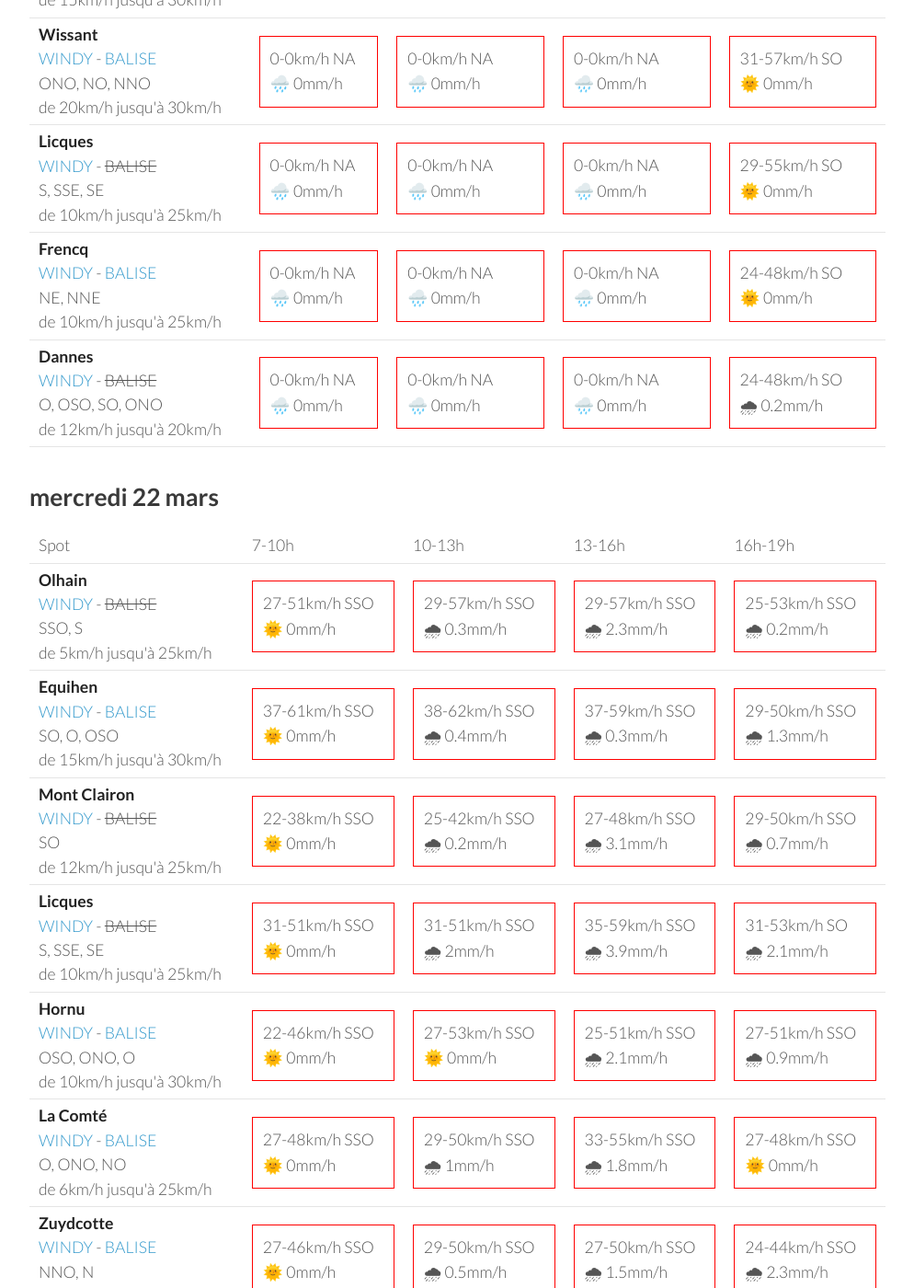
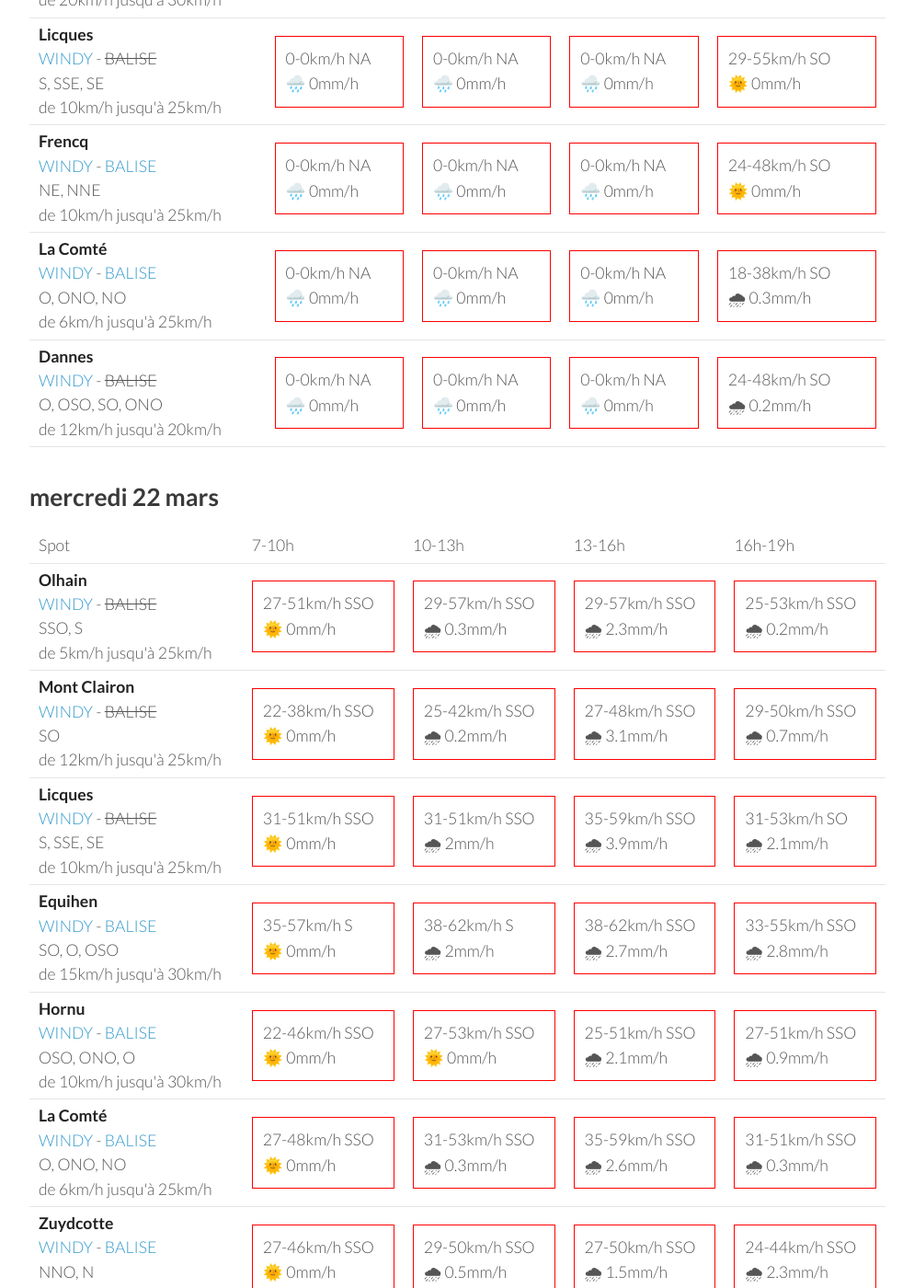
Before and after one commit to parapente-dans-le-nord/parapente-dans-le-nord.github.io, a Jekyll site: the page built from all.markdown, in a window 1280 px wide and 1400 px high, scrolled down 1163 px. Shown: the whole window at 92% size, without its empty margins (26-1020 px from the left). Built offline with Jekyll 4.4.1, drawn with Linux system fonts in a browser that asks for light colours; some of the changed text lies outside the part shown.

Commit message:
update index.markdown

```diff
--- a/all.markdown
+++ b/all.markdown
@@ -25,9 +25,9 @@ page mise à jour le mardi 21 mars 17:03
         <td><strong>Equihen</strong><br><a href="https://windy.com/50.679/1.572?50.279,1.571,8,m:e3CagdM">WINDY</a> - <span class=""><a href="https://balisemeteo.com/balise_histo.php?idBalise=159">BALISE</a> </span><br> <span class="vent-favorable">SO, O, OSO</span><br><span class="force-vent">de 15km/h jusqu'à 30km/h</span> </td>
 
             <td><div class="not-flyable"><p>0-0km/h NA</p><p>🌧️ 0mm/h</p></div></td>
-            <td><div class="not-flyable"><p>25-42km/h SSO</p><p>🌞 0mm/h</p></div></td>
-            <td><div class="not-flyable"><p>25-42km/h SSO</p><p>🌞 0mm/h</p></div></td>
-            <td><div class="not-flyable"><p>25-40km/h SO</p><p>🌞 0mm/h</p></div></td>
+            <td><div class="not-flyable"><p>0-0km/h NA</p><p>🌧️ 0mm/h</p></div></td>
+            <td><div class="not-flyable"><p>0-0km/h NA</p><p>🌧️ 0mm/h</p></div></td>
+            <td><div class="not-flyable"><p>29-46km/h SO</p><p>🌞 0mm/h</p></div></td>
 
     </tr>
 <tr>
@@ -55,15 +55,6 @@ page mise à jour le mardi 21 mars 17:03
             <td><div class="not-flyable"><p>0-0km/h NA</p><p>🌧️ 0mm/h</p></div></td>
             <td><div class="not-flyable"><p>0-0km/h NA</p><p>🌧️ 0mm/h</p></div></td>
             <td><div class="not-flyable"><p>33-51km/h SO</p><p>🌞 0mm/h</p></div></td>
-
-    </tr>
-<tr>
-        <td><strong>La Comté</strong><br><a href="https://windy.com/50.426/2.500?50.025,2.499,8">WINDY</a> - <span class=""><a href="https://balisemeteo.com/balise.php?idBalise=">BALISE</a> </span><br> <span class="vent-favorable">O, ONO, NO</span><br><span class="force-vent">de 6km/h jusqu'à 25km/h</span> </td>
-
-            <td><div class="not-flyable"><p>0-0km/h NA</p><p>🌧️ 0mm/h</p></div></td>
-            <td><div class="not-flyable"><p>20-38km/h SO</p><p>🌞 0mm/h</p></div></td>
-            <td><div class="not-flyable"><p>18-33km/h SO</p><p>🌞 0mm/h</p></div></td>
-            <td><div class="not-flyable"><p>14-37km/h SO</p><p>🌞 0mm/h</p></div></td>
 
     </tr>
 <tr>
@@ -112,6 +103,15 @@ page mise à jour le mardi 21 mars 17:03
 
     </tr>
 <tr>
+        <td><strong>La Comté</strong><br><a href="https://windy.com/50.426/2.500?50.025,2.499,8">WINDY</a> - <span class=""><a href="https://balisemeteo.com/balise.php?idBalise=">BALISE</a> </span><br> <span class="vent-favorable">O, ONO, NO</span><br><span class="force-vent">de 6km/h jusqu'à 25km/h</span> </td>
+
+            <td><div class="not-flyable"><p>0-0km/h NA</p><p>🌧️ 0mm/h</p></div></td>
+            <td><div class="not-flyable"><p>0-0km/h NA</p><p>🌧️ 0mm/h</p></div></td>
+            <td><div class="not-flyable"><p>0-0km/h NA</p><p>🌧️ 0mm/h</p></div></td>
+            <td><div class="not-flyable"><p>18-38km/h SO</p><p>🌧 0.3mm/h</p></div></td>
+
+    </tr>
+<tr>
         <td><strong>Dannes</strong><br><a href="https://windy.com/50.587/1.637?50.188,1.637,8">WINDY</a> - <span class="no-balise"> BALISE </span><br> <span class="vent-favorable">O, OSO, SO, ONO</span><br><span class="force-vent">de 12km/h jusqu'à 20km/h</span> </td>
 
             <td><div class="not-flyable"><p>0-0km/h NA</p><p>🌧️ 0mm/h</p></div></td>
@@ -147,16 +147,6 @@ page mise à jour le mardi 21 mars 17:03
 
     </tr>
 <tr>
-        <td><strong>Equihen</strong><br><a href="https://windy.com/50.679/1.572?50.279,1.571,8,m:e3CagdM">WINDY</a> - <span class=""><a href="https://balisemeteo.com/balise_histo.php?idBalise=159">BALISE</a> </span><br> <span class="vent-favorable">SO, O, OSO</span><br><span class="force-vent">de 15km/h jusqu'à 30km/h</span> </td>
-
-            <td><div class="not-flyable"><p>37-61km/h SSO</p><p>🌞 0mm/h</p></div></td>
-            <td><div class="not-flyable"><p>38-62km/h SSO</p><p>🌧 0.4mm/h</p></div></td>
-            <td><div class="not-flyable"><p>37-59km/h SSO</p><p>🌧 0.3mm/h</p></div></td>
-            <td><div class="not-flyable"><p>29-50km/h SSO</p><p>🌧 1.3mm/h</p></div></td>
-
-
-    </tr>
-<tr>
         <td><strong>Mont Clairon</strong><br><a href="https://windy.com/49.919/2.729?49.515,2.730,8,m:e2magfH">WINDY</a> - <span class="no-balise"> BALISE </span><br> <span class="vent-favorable">SO</span><br><span class="force-vent">de 12km/h jusqu'à 25km/h</span> </td>
 
             <td><div class="not-flyable"><p>22-38km/h SSO</p><p>🌞 0mm/h</p></div></td>
@@ -177,6 +167,16 @@ page mise à jour le mardi 21 mars 17:03
 
     </tr>
 <tr>
+        <td><strong>Equihen</strong><br><a href="https://windy.com/50.679/1.572?50.279,1.571,8,m:e3CagdM">WINDY</a> - <span class=""><a href="https://balisemeteo.com/balise_histo.php?idBalise=159">BALISE</a> </span><br> <span class="vent-favorable">SO, O, OSO</span><br><span class="force-vent">de 15km/h jusqu'à 30km/h</span> </td>
+
+            <td><div class="not-flyable"><p>35-57km/h S</p><p>🌞 0mm/h</p></div></td>
+            <td><div class="not-flyable"><p>38-62km/h S</p><p>🌧 2mm/h</p></div></td>
+            <td><div class="not-flyable"><p>38-62km/h SSO</p><p>🌧 2.7mm/h</p></div></td>
+            <td><div class="not-flyable"><p>33-55km/h SSO</p><p>🌧 2.8mm/h</p></div></td>
+
+
+    </tr>
+<tr>
         <td><strong>Hornu</strong><br><a href="https://windy.com/50.424/3.819?50.024,3.818,8,m:e3daghw">WINDY</a> - <span class=""><a href="https://balisemeteo.com/balise_histo.php?idBalise=5040">BALISE</a> </span><br> <span class="vent-favorable">OSO, ONO, O</span><br><span class="force-vent">de 10km/h jusqu'à 30km/h</span> </td>
 
             <td><div class="not-flyable"><p>22-46km/h SSO</p><p>🌞 0mm/h</p></div></td>
@@ -190,9 +190,9 @@ page mise à jour le mardi 21 mars 17:03
         <td><strong>La Comté</strong><br><a href="https://windy.com/50.426/2.500?50.025,2.499,8">WINDY</a> - <span class=""><a href="https://balisemeteo.com/balise.php?idBalise=">BALISE</a> </span><br> <span class="vent-favorable">O, ONO, NO</span><br><span class="force-vent">de 6km/h jusqu'à 25km/h</span> </td>
 
             <td><div class="not-flyable"><p>27-48km/h SSO</p><p>🌞 0mm/h</p></div></td>
-            <td><div class="not-flyable"><p>29-50km/h SSO</p><p>🌧 1mm/h</p></div></td>
-            <td><div class="not-flyable"><p>33-55km/h SSO</p><p>🌧 1.8mm/h</p></div></td>
-            <td><div class="not-flyable"><p>27-48km/h SSO</p><p>🌞 0mm/h</p></div></td>
+            <td><div class="not-flyable"><p>31-53km/h SSO</p><p>🌧 0.3mm/h</p></div></td>
+            <td><div class="not-flyable"><p>35-59km/h SSO</p><p>🌧 2.6mm/h</p></div></td>
+            <td><div class="not-flyable"><p>31-51km/h SSO</p><p>🌧 0.3mm/h</p></div></td>
 
 
     </tr>
@@ -265,7 +265,7 @@ page mise à jour le mardi 21 mars 17:03
 <tr>
         <td><strong>Equihen</strong><br><a href="https://windy.com/50.679/1.572?50.279,1.571,8,m:e3CagdM">WINDY</a> - <span class=""><a href="https://balisemeteo.com/balise_histo.php?idBalise=159">BALISE</a> </span><br> <span class="vent-favorable">SO, O, OSO</span><br><span class="force-vent">de 15km/h jusqu'à 30km/h</span> </td>
 
-            <td><div class="not-flyable"><p>29-59km/h SO</p><p>🌧 0.6mm/h</p></div></td>
+            <td><div class="not-flyable"><p>35-68km/h SSO</p><p>🌧 1.1mm/h</p></div></td>
             <td><div class="not-flyable"><p>31-59km/h SO</p><p>🌧 0.6mm/h</p></div></td>
             <td><div class="not-flyable"><p>33-61km/h SO</p><p>🌧 0.2mm/h</p></div></td>
             <td><div class="not-flyable"><p>27-57km/h SO</p><p>🌧 0.2mm/h</p></div></td>
@@ -309,6 +309,16 @@ page mise à jour le mardi 21 mars 17:03
             <td><div class="not-flyable"><p>38-51km/h SO</p><p>🌧 0.3mm/h</p></div></td>
             <td><div class="not-flyable"><p>40-55km/h SO</p><p>🌧 0.2mm/h</p></div></td>
             <td><div class="not-flyable"><p>37-53km/h SO</p><p>🌞 0mm/h</p></div></td>
+
+
+    </tr>
+<tr>
+        <td><strong>La Comté</strong><br><a href="https://windy.com/50.426/2.500?50.025,2.499,8">WINDY</a> - <span class=""><a href="https://balisemeteo.com/balise.php?idBalise=">BALISE</a> </span><br> <span class="vent-favorable">O, ONO, NO</span><br><span class="force-vent">de 6km/h jusqu'à 25km/h</span> </td>
+
+            <td><div class="not-flyable"><p>29-50km/h SSO</p><p>🌞 0mm/h</p></div></td>
+            <td><div class="not-flyable"><p>27-53km/h SO</p><p>🌧 1.2mm/h</p></div></td>
+            <td><div class="not-flyable"><p>29-59km/h SO</p><p>🌧 0.9mm/h</p></div></td>
+            <td><div class="not-flyable"><p>25-62km/h SO</p><p>🌧 0.7mm/h</p></div></td>
 
 
     </tr>
@@ -359,16 +369,6 @@ page mise à jour le mardi 21 mars 17:03
             <td><div class="not-flyable"><p>27-57km/h SO</p><p>🌧 0.3mm/h</p></div></td>
             <td><div class="not-flyable"><p>33-68km/h SO</p><p>🌧 0.5mm/h</p></div></td>
             <td><div class="not-flyable"><p>31-68km/h SO</p><p>🌧 0.5mm/h</p></div></td>
-
-
-    </tr>
-<tr>
-        <td><strong>La Comté</strong><br><a href="https://windy.com/50.426/2.500?50.025,2.499,8">WINDY</a> - <span class=""><a href="https://balisemeteo.com/balise.php?idBalise=">BALISE</a> </span><br> <span class="vent-favorable">O, ONO, NO</span><br><span class="force-vent">de 6km/h jusqu'à 25km/h</span> </td>
-
-            <td><div class="not-flyable"><p>24-50km/h SO</p><p>🌧 1.2mm/h</p></div></td>
-            <td><div class="not-flyable"><p>27-53km/h SO</p><p>🌧 1.2mm/h</p></div></td>
-            <td><div class="not-flyable"><p>29-59km/h SO</p><p>🌧 0.9mm/h</p></div></td>
-            <td><div class="not-flyable"><p>25-62km/h SO</p><p>🌧 0.7mm/h</p></div></td>
 
 
     </tr>
--- a/index.markdown
+++ b/index.markdown
@@ -7,7 +7,7 @@ title:  "Ou ça vole"
 {: .links}
 
 # Prevision Windy, modèle Arome
-page mise à jour le mardi 21 mars 17:03
+page mise à jour le mardi 21 mars 19:03
 
 
 
```
Also changed, not shown: other parts of all.markdown (+1 -1 lines).
